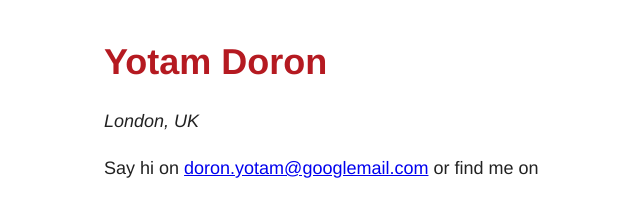
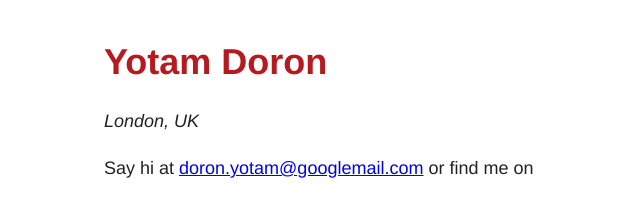
Before and after one commit to yotam/yotam.github.io, a plain HTML site: page index.html in a window 1280 px wide. Shown: the top 198 px of the page, 211-851 px from the left. Drawn offline with Linux system fonts and the light colour scheme.

Commit message:
Update index.html

```diff
--- a/index.html
+++ b/index.html
@@ -28,7 +28,7 @@
             <h1>Yotam Doron</h1>
             <aside><em>London, UK</em></aside>
         </header>
-        <p>Say hi on <a href="mailto:doron.yotam@googlemail.com">doron.yotam@googlemail.com</a> or find me on</p>
+        <p>Say hi at <a href="mailto:doron.yotam@googlemail.com">doron.yotam@googlemail.com</a> or find me on</p>
         <ul>
             <li><a href="https://github.com/yotam">GitHub</a></li>
             <li><a href="http://uk.linkedin.com/pub/yotam-doron/24/400/9b6">LinkedIn</a></li>
```
